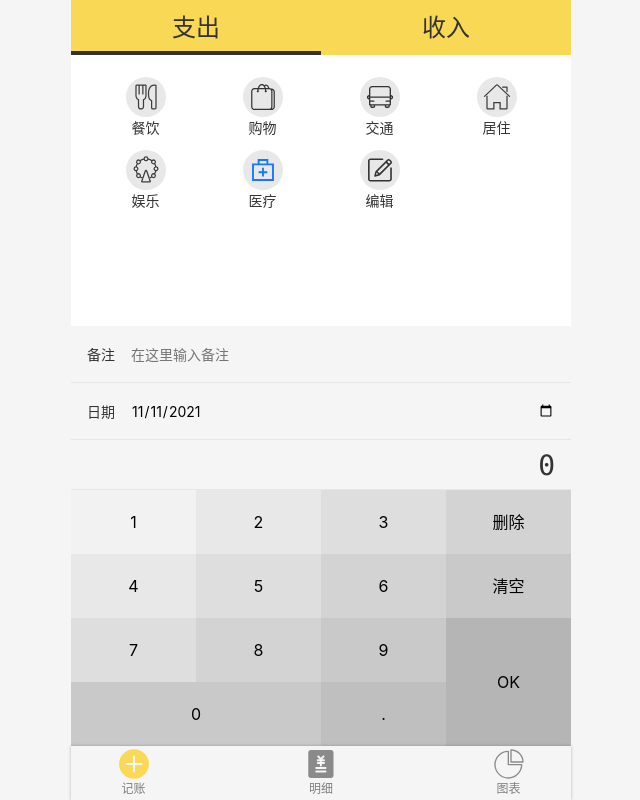
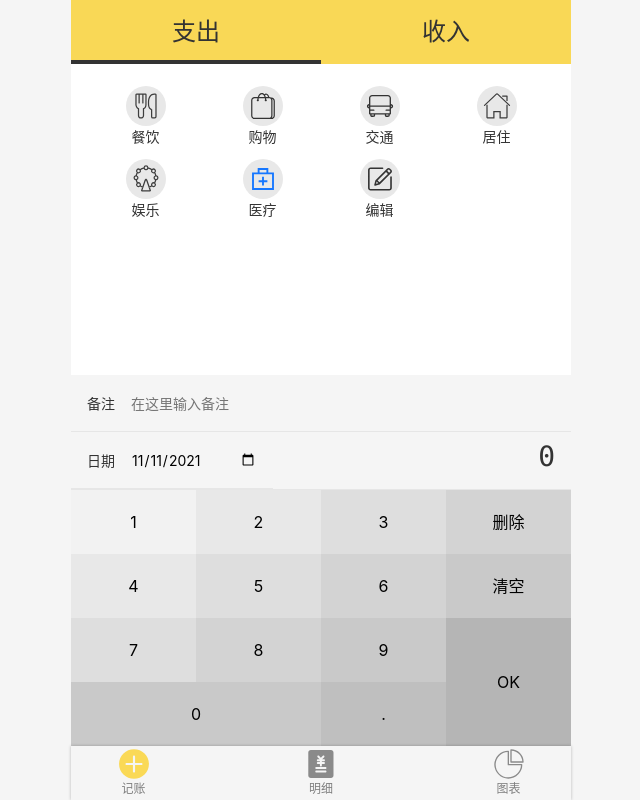
Before and after one commit to czc2222/myMoney, a Vue app: page /#/money in a window 1280 px wide. Shown: the whole page, without its empty margins (319-959 px from the left). Built offline with nearby package versions, Linux system fonts and the light colour scheme.

Commit message:
重新创建日期ç»

```diff
--- a/src/components/Tabs.vue
+++ b/src/components/Tabs.vue
@@ -41,7 +41,7 @@ export default class Tabs extends Vue {
   font-size: 24px;
   > li {
     width: 50%;
-    height: 55px;
+    height: 64px;
     display: flex;
     justify-content: center;
     align-items: center;
--- a/src/components/money/FormItem.vue
+++ b/src/components/money/FormItem.vue
@@ -3,19 +3,10 @@
     <label class="formItem">
       <Icon :name="tagSelect"/>
       <span class="name">{{ this.fieldName }}</span>
-      <template v-if="type === 'date'">
-        <input :type="type||'text'"
-               :placeholder="placeholder"
-               :value="x(value)"
-               @input="OnValueChanged($event.target.value)">
-      </template>
-      <template v-else>
-        <input :type="type||'text'"
-               :placeholder="placeholder"
+
+        <input  :placeholder="placeholder"
                :value="value"
                @input="OnValueChanged($event.target.value)">
-      </template>
-
     </label>
   </div>
 </template>
@@ -23,25 +14,15 @@
 <script lang="ts">
 import Vue from 'vue'
 import {Component, Prop} from 'vue-property-decorator';
-import dayjs from 'dayjs';
+
 @Component
 export default class FormItem extends  Vue {
   @Prop({default:''}) readonly value!:string
   @Prop({required:true}) fieldName?:string
   @Prop() tagSelect!:string
   @Prop() placeholder?:string
-  @Prop() type?:string
-  x(isoString:string){
-    return dayjs(isoString).format('YYYY-MM-DD')
-    // const today=dayjs()
-    // const date=dayjs(isoString)
-    // if(date.isSame(today,'day')){
-    //   console.log('hi');
-    //   return '今天'
-    // }else  {
-    //   return date.format('YYYY-MM-DD')
-    // }
-  }
+
+
 
   OnValueChanged(value:string){
     this.$emit('update:value',value)
@@ -52,7 +33,6 @@ export default class FormItem extends  Vue {
 <style lang="scss" scoped>
 .formItem {
   font-size: 14px;
-
   padding-left: 16px;
   display: flex;
   align-items: center;
--- a/src/components/money/NumberPad.vue
+++ b/src/components/money/NumberPad.vue
@@ -1,6 +1,16 @@
 <template>
   <div class="numberPad">
-    <div class="output">{{ output }}</div>
+    <div class="wrapper">
+      <div class="createAt">
+        <span class="name">日期</span>
+        <input type="date"
+               placeholder="在这里输入日期"
+               :value="beautify(date)"
+               @input="OnDateChanged($event.target.value)">
+      </div>
+      <div class="output">{{ output }}</div>
+    </div>
+
     <div class="buttons">
       <button @click="inputContent">1</button>
       <button @click="inputContent">2</button>
@@ -13,7 +23,7 @@
       <button @click="inputContent">7</button>
       <button @click="inputContent">8</button>
       <button @click="inputContent">9</button>
-      <button @click="ok" class="ok">OK</button>
+      <button @click="ok" class="ok" >OK</button>
       <button @click="inputContent" class="zero">0</button>
       <button @click="inputContent">.</button>
     </div>
@@ -23,14 +33,22 @@
 <script lang="ts">
 import Vue from 'vue'
 import {Component, Prop} from 'vue-property-decorator';
-@Component
+import FormItem from '@/components/money/FormItem.vue';
+import dayjs from 'dayjs';
+@Component({components:{
+    FormItem
+  }})
 export default class NumberPad extends  Vue {
   @Prop(Number) readonly value!:number
+  @Prop()  date!:string
+
   output:string=this.value.toString();
+
+
   inputContent(event: MouseEvent) {
     const button = (event.target as HTMLButtonElement);
     const input = button.textContent!;
-    if (this.output.length === 16) { return; }
+    if (this.output.length === 8) { return; }
     if (this.output === '0') {
       if ('0123456789'.indexOf(input) >= 0) {
         this.output = input;
@@ -53,6 +71,21 @@ export default class NumberPad extends  Vue {
 
   clear() {
     this.output = '0';
+    console.log(this.date);
+  }
+  OnDateChanged(date:string){
+    this.$emit('update:date',date)
+  }
+  beautify(isoString:string){
+    return dayjs(isoString).format('YYYY-MM-DD')
+    // const today=dayjs()
+    // const date=dayjs(isoString)
+    // if(date.isSame(today,'day')){
+    //   console.log('hi');
+    //   return '今天'
+    // }else  {
+    //   return date.format('YYYY-MM-DD')
+    // }
   }
 
   ok() {
@@ -66,10 +99,32 @@ export default class NumberPad extends  Vue {
 <style lang="scss" scoped>
 @import "~@/assets/style/helper.scss";
 .numberPad {
+  .wrapper{
+    display: flex;
+    justify-content: space-between;
+    border-bottom: 1px solid #e6e6e6;
+    .createAt{
+      font-size: 14px;
+      padding-left: 16px;
+      display: flex;
+      align-items: center;
+      .name {
+        padding-right: 16px;
+      }
+      input {
+        height: 40px;
+        flex-grow: 1;
+        background: transparent;
+        border: none;
+        padding-right: 16px;
+      }
+    }
+  }
   .output {
-
+    display: flex;
+    justify-content: space-between;
+    align-items: center;
     @extend %clearFix;
-    border-bottom: 1px solid #e6e6e6;
     font-size: 28px;
     font-family: Consolas, monospace;
     padding: 5px 16px;
--- a/src/views/Money.vue
+++ b/src/views/Money.vue
@@ -1,15 +1,6 @@
 <template>
   <layout class-prefix="layout">
-    <NumberPad :value.sync="record.amount" @submit="saveRecord"/>
-    <div class="createAt">
-      <FormItem field-name="日期"
-                type="date"
-                placeholder="在这里输入日期"
-                :value.sync="record.createdAt"
-
-      />
-
-    </div>
+    <NumberPad :value.sync="record.amount" @submit="saveRecord"  :date.sync="record.createdAt"/>
     <div class="notes">
       <FormItem field-name="备注"
 
@@ -69,6 +60,7 @@ export default class Money extends Vue {
     this.$store.commit('createRecord', this.record);
     this.record.tags=[]
     this.record.notes=''
+    this.record.createdAt= new Date().toISOString()
   }
 
 
```
